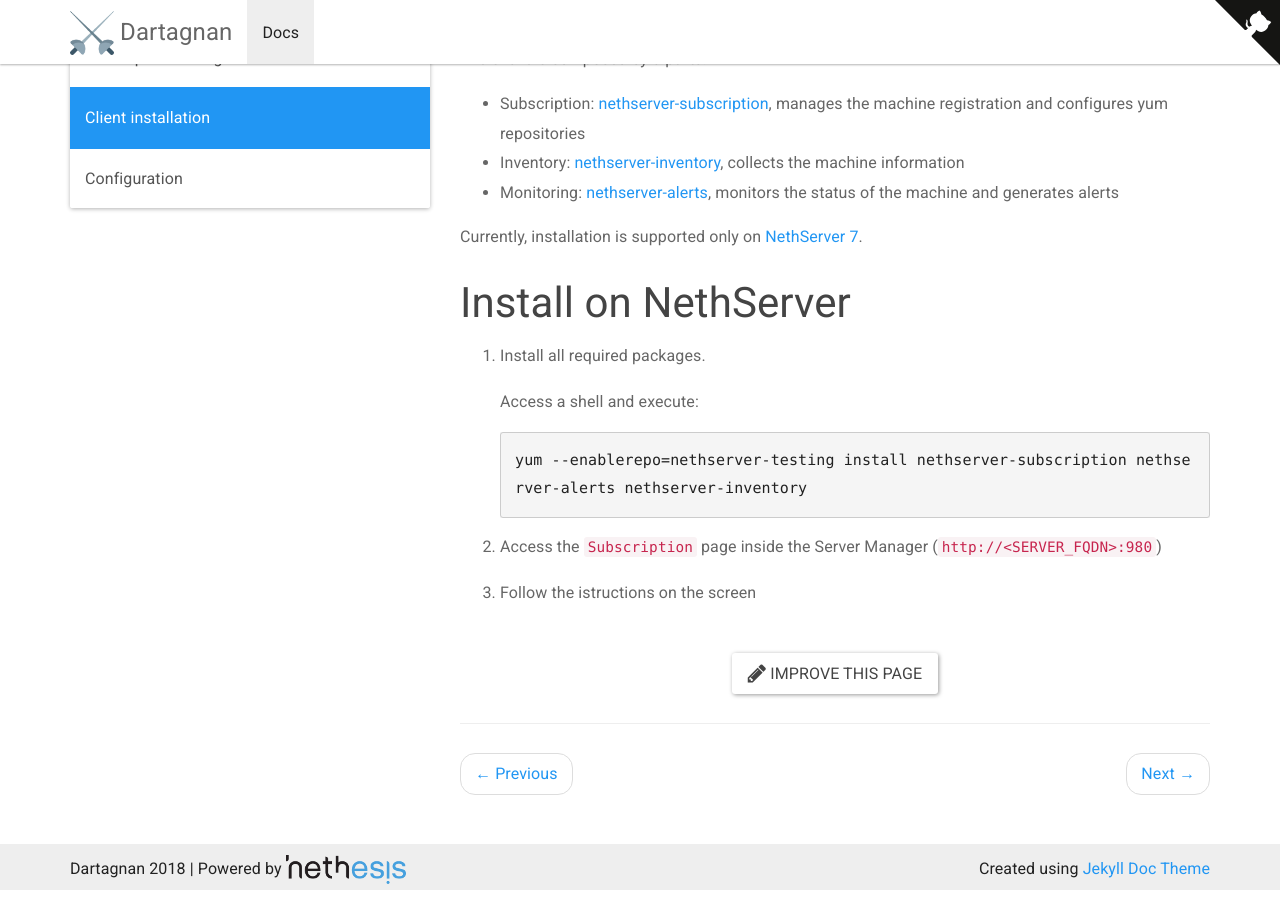
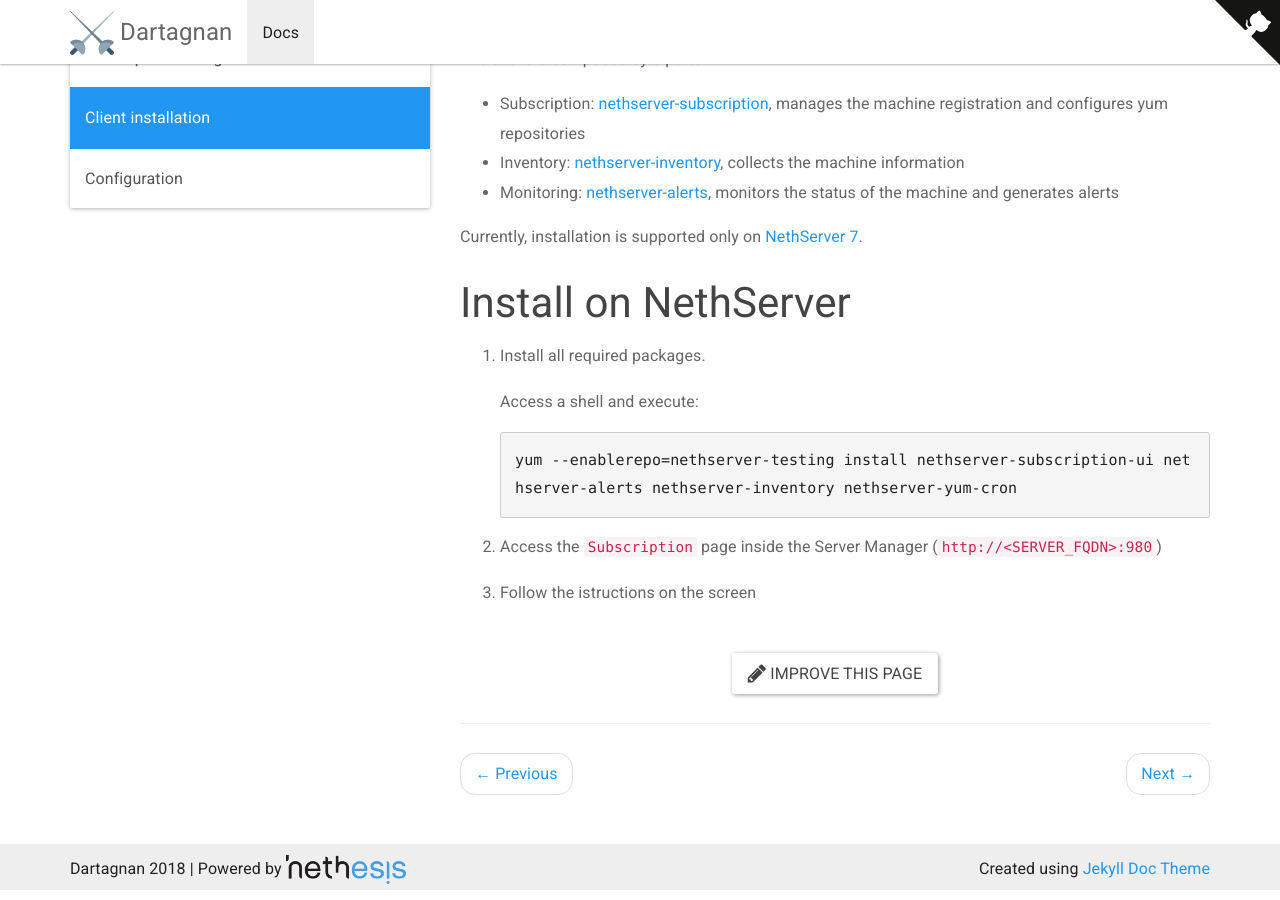
Before and after one commit to nethesis/dartagnan, a Jekyll site: the page built from docs/_docs/client_installation.md, in a window 1280 px wide and 900 px high, scrolled down 151 px. Built offline with Jekyll 4.4.1, drawn with Linux system fonts in a browser that asks for light colours; nearby versions of some CDN libraries.

Commit message:
doc. update installation page

````diff
--- a/docs/_docs/client_installation.md
+++ b/docs/_docs/client_installation.md
@@ -18,7 +18,7 @@
 
    Access a shell and execute:
    ```
-   yum --enablerepo=nethserver-testing install nethserver-subscription nethserver-alerts nethserver-inventory
+   yum --enablerepo=nethserver-testing install nethserver-subscription-ui nethserver-alerts nethserver-inventory nethserver-yum-cron
    ```
 
 2. Access the ``Subscription`` page inside the Server Manager (``http://<SERVER_FQDN>:980``)
````
